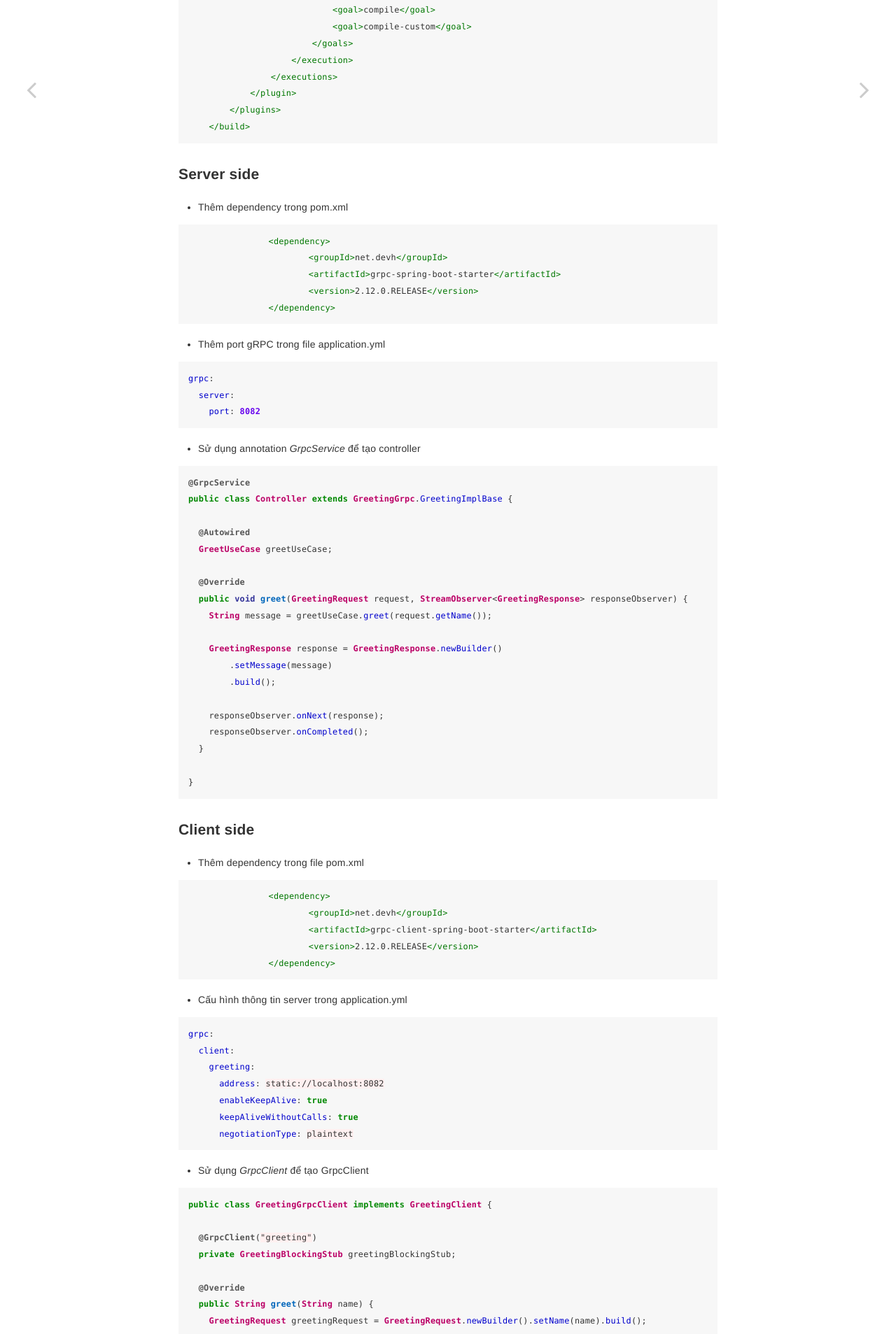
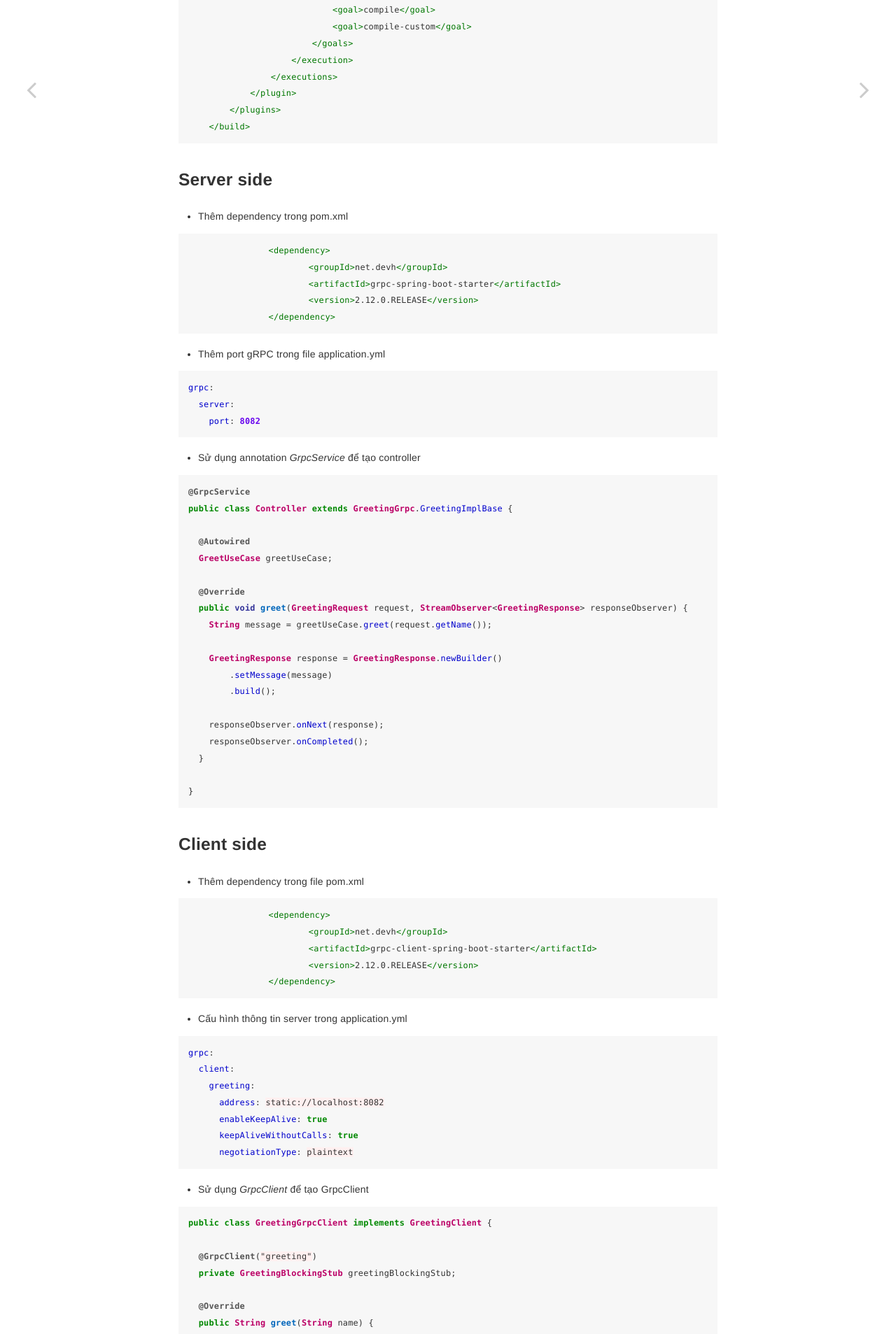
Before and after one commit to huypva/code-by-example-site, a Jekyll site: the page built from _posts/2021-09-17-spring-boot-grpc.md, in a window 1280 px wide. Shown: the part 1978-3885 px from the top of the page at 70% size. Built offline with Jekyll 4.4.1, drawn with Linux system fonts in a browser that asks for light colours.

````diff
--- a/_posts/2021-09-17-spring-boot-grpc.md
+++ b/_posts/2021-09-17-spring-boot-grpc.md
@@ -88,7 +88,7 @@ Cấu trúc thư mục như sau:
     </build>
 ```
 
-### Server side
+## Server side
 
 - Thêm dependency trong pom.xml
 
@@ -132,7 +132,7 @@ public class Controller extends GreetingGrpc.GreetingImplBase {
 }
 ```
 
-### Client side
+## Client side
 
 - Thêm dependency trong file pom.xml
 
````
